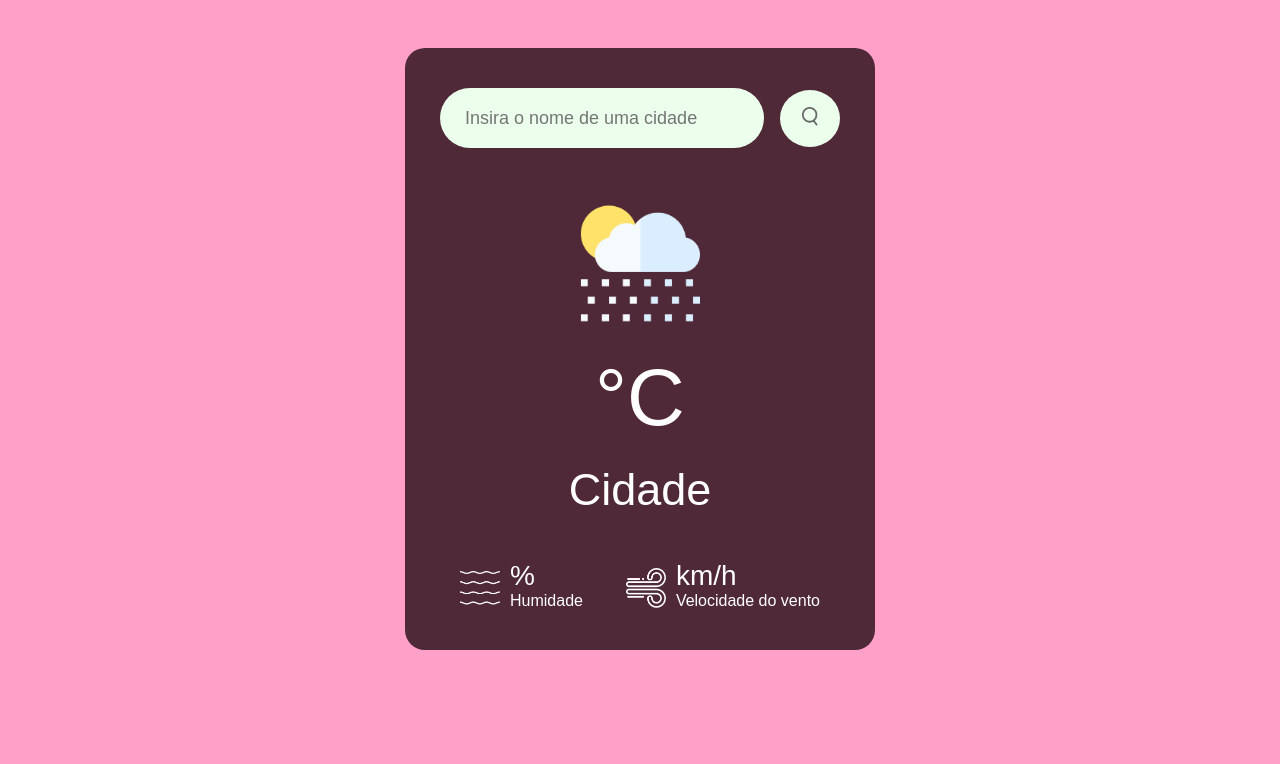
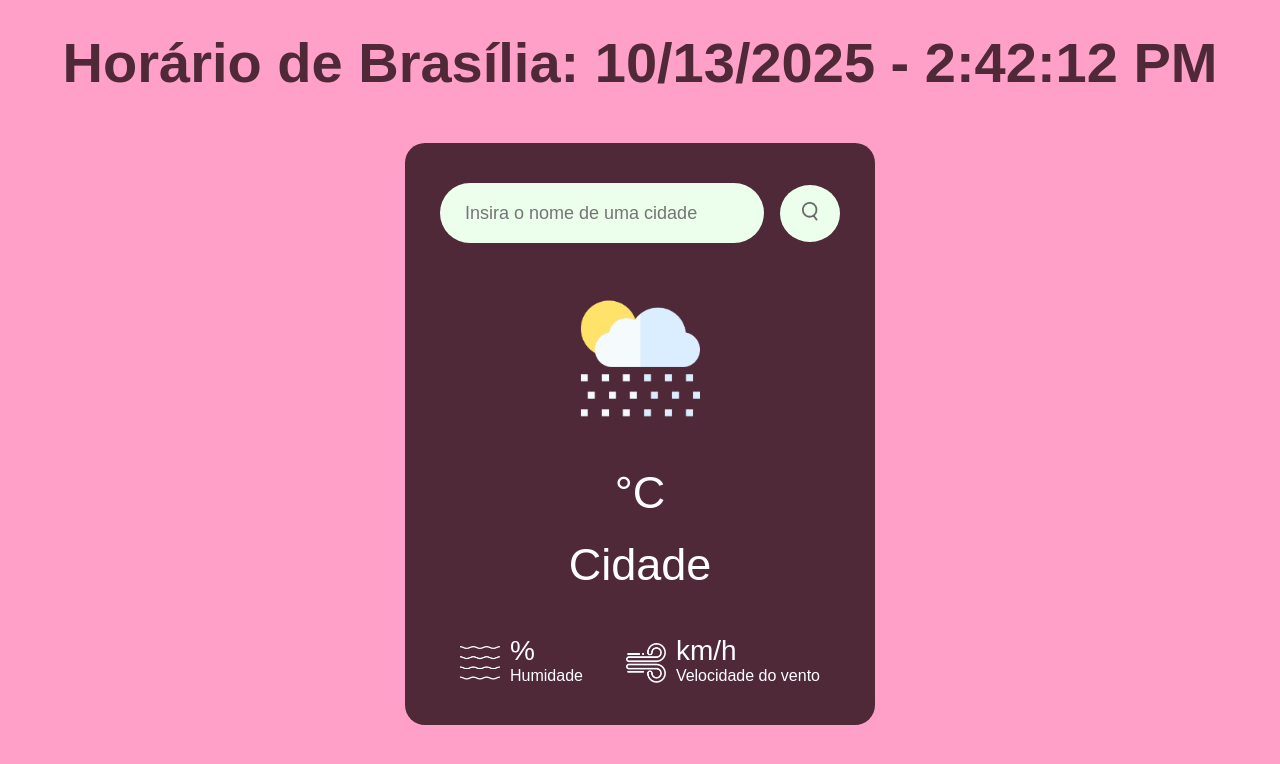
Before and after one commit to 1da1ana1/Clima-tempo, a plain HTML site: page index.html in a window 1280 px wide. Drawn offline with Linux system fonts and the light colour scheme; a web font is replaced by a local one.

Commit message:
adicionado funcionalidade de data/hora de acordo com o horário de brasília

```diff
--- a/index.html
+++ b/index.html
@@ -10,6 +10,7 @@
     <link href="https://fonts.googleapis.com/css2?family=Jersey+15&display=swap" rel="stylesheet">
 </head>
 <body>
+    <h1 id="time"></h1>
     <div class="card">
         <div class="search">
             <input type="text" placeholder="Insira o nome de uma cidade" spellcheck="false">
@@ -20,8 +21,8 @@
         </div>
         <div class="weather">
             <img src="images/rain.png" class="weather-icon">
-            <h1 class="temp">°C</h1>
-            <h2 class="city">Cidade</h2>
+            <h3 class="temp">°C</h3>
+            <h3 class="city">Cidade</h3>
             <div class="details">
                 <div class="col">
                     <img src="images/humidity.png">
--- a/script.js
+++ b/script.js
@@ -2,7 +2,8 @@ const apiKey = "24c431b4fc5e0917a82307de7accaf7c";
 const apiURL = "https://api.openweathermap.org/data/2.5/weather?units=metric&q="
 const searchInput = document.querySelector(".search input");
 const searchBtn = document.querySelector(".search button");
-const wheaterIcon = document.querySelector(".weather-icon")
+const wheaterIcon = document.querySelector(".weather-icon");
+var timeDisplay = document.getElementById("time");
 
 async function checkWeather(city) {
     const response = await fetch(apiURL + city + `&appid=${apiKey}`);
@@ -36,6 +37,32 @@ document.querySelector(".error").style.display = "none";
 
 }
 
+function refreshTime() {
+  var dateString = new Date().toLocaleString("en-US", {timeZone: "America/Sao_Paulo"});
+  var formattedString = dateString.replace(", ", " - ");
+  timeDisplay.innerHTML = `Horário de Brasília: ${formattedString}`;
+}
+
+refreshTime()
+
+setInterval(refreshTime, 1000);
+
+function background(){
+
+        if(hora >= 0 && hora < 12){
+            //dia
+            img.src = './images/day-background.png'
+        }else if (hora >= 12 && hora <= 18){
+            //tarde
+            img.src = './images/day-background.png'
+            fundo.style.backgroundColor='orange'
+            geral.style.backgroundColor ='orangered'
+        }else{
+            // noite
+            img.src = './images/day-background.png'
+        }
+}
+
 searchBtn.addEventListener("click", ()=>{
     checkWeather(searchInput.value);
 })
--- a/styles.css
+++ b/styles.css
@@ -9,9 +9,18 @@ body {
   margin: 0;
   height: 100vh;
   width: 100vw;
-    background-color: #ffa0c8;
+   background-color: #ffa0c8;
    overflow: hidden;
 }
+
+h1{
+    color: #4f2938;
+    text-align: center;
+    margin-top: 30px;
+    text-decoration: none;
+    font-size: 56px;
+}
+
 .card{
     width: 90%;
     max-width: 470px;
@@ -62,12 +71,12 @@ body {
     margin-top: 30px;
 }
 
-.weather h1{
+.weather h2{
     font-size: 80px;
     font-weight: 500;
 }
 
-.weather h2{
+.weather h3{
     font-size: 45px;
     font-weight: 400;
     margin-top: 20px;
```
